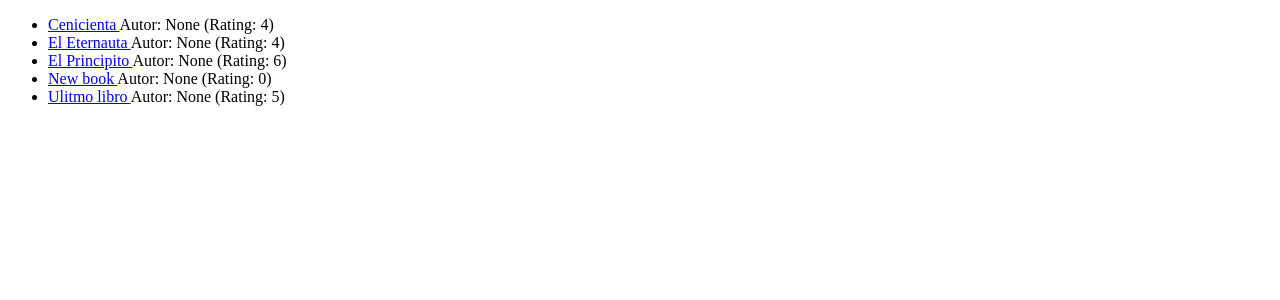
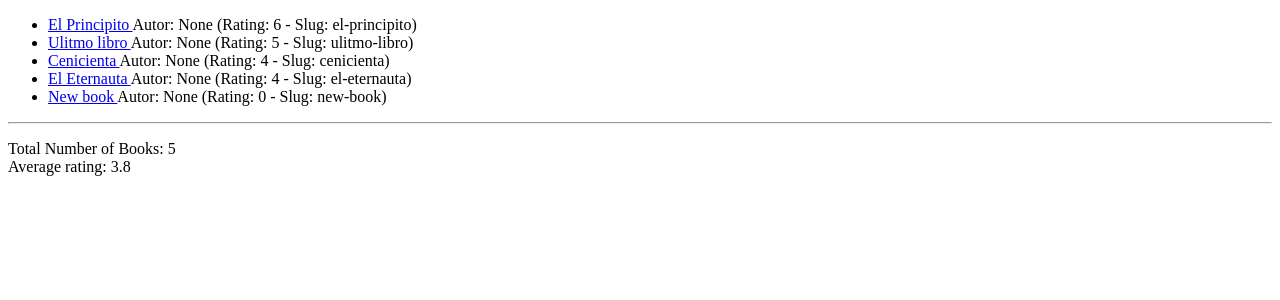
Before and after one commit to aguttero/dj_bookstore, a Django app: page / in a window 1280 px wide. Shown: the top 300 px of the page. Run offline with Django 5.2, Linux system fonts and the light colour scheme; data comes from the database, SQL or seed files in the repository; both versions use the stored data as it was after the commit.

Commit message:
complete slug and aggregation

```diff
--- a/book_store/book_outlet/models.py
+++ b/book_store/book_outlet/models.py
@@ -1,6 +1,7 @@
 from django.db import models
 from django.core.validators import MinValueValidator, MaxValueValidator
 from django.urls import reverse
+from django.utils.text import slugify
 # Create your models here.
 # check django docs for field types
 
@@ -11,9 +12,16 @@
         validators=[MinValueValidator(1), MaxValueValidator(5)])
     author = models.CharField(null=True, max_length=100)
     is_bestselling = models.BooleanField(default=False)
+    slug = models.SlugField(default="",null=False, db_index=True)
 
     def get_absolute_url(self):
-        return reverse("book_detail_url", args=[self.id])
+        return reverse("book_slug_url", args=[self.slug])
 
+    # override default save() method to autopopulate slug
+    def save(self, *args, **kwargs):
+        self.slug = slugify(self.title)
+        super().save(*args, **kwargs)
+
+    # override default __str__() method:
     def __str__(self):
         return f"{self.title}({self.rating})"
--- a/book_store/book_outlet/templates/book_outlet/index.html
+++ b/book_store/book_outlet/templates/book_outlet/index.html
@@ -11,7 +11,7 @@
       {% comment %} Alternate way
       Needs to setup def get_absolute_url(self) in Models.py Book Class and import reverse in models.py
       {% endcomment %}
-      <a href="{{ book.get_absolute_url }}">{{ book.title }} </a> Autor: {{ book.author}} (Rating: {{ book.rating}})
+      <a href="{{ book.get_absolute_url }}">{{ book.title }} </a> Autor: {{ book.author}} (Rating: {{ book.rating}} - Slug: {{ book.slug }})
 
       {% comment %}
       <a href=" {% url "book_detail_url" book.id %} ">{{ book.title }} </a> Autor: {{ book.author}} (Rating: {{ book.rating}})
@@ -19,4 +19,9 @@
     </li>
     {% endfor %}
   </ul>
+  <hr>
+  <p>
+    Total Number of Books: {{ total_books }} <br/>
+    Average rating: {{ average_rating.rating__avg }}
+  </p>
 {% endblock body %}
--- a/book_store/book_outlet/urls.py
+++ b/book_store/book_outlet/urls.py
@@ -4,6 +4,7 @@
 
 urlpatterns = [
     path("", views.index),
-    path("<int:book_db_id>", views.book_detail, name="book_detail_url"),
+    #path("<int:book_db_id>", views.book_detail, name="book_detail_url"),
+    path("<slug:book_db_slug>" , views.book_detail_slug, name="book_slug_url"),
     path("detail", views.detail)
 ]
--- a/book_store/book_outlet/views.py
+++ b/book_store/book_outlet/views.py
@@ -1,13 +1,18 @@
 from django.shortcuts import render, get_object_or_404
 from django.http import Http404
+from django.db.models import Avg
 
 from .models import Book
 
 # Create your views here.
 def index(request):
-    books = Book.objects.all()
+    books = Book.objects.all().order_by("-rating")
+    total_num_books = books.count()
+    avg_rating = books.aggregate(Avg("rating"))
     return render(request, "book_outlet/index.html", {
-        "books": books
+        "books": books,
+        "total_books": total_num_books,
+        "average_rating": avg_rating,
     })
 
 def book_detail(request, book_db_id):
@@ -21,6 +26,14 @@
             "book": book
         })
 
+def book_detail_slug(request, book_db_slug):
+    book = get_object_or_404(Book, slug=book_db_slug)
+    return render (request, "book_outlet/book_detail.html", {
+            "book": book
+        })
+
+
+
 ## dummy data
 def detail(request):
     return render (request, "book_outlet/book_detail.html")
--- a/book_store/book_store/settings.py
+++ b/book_store/book_store/settings.py
@@ -80,6 +80,9 @@
     }
 }
 
+# ... other settings ...
+
+DEFAULT_AUTO_FIELD = 'django.db.models.BigAutoField'
 
 # Password validation
 # https://docs.djangoproject.com/en/6.0/ref/settings/#auth-password-validators
```
Also changed, not shown: book_store/book_outlet/ztemp.py (added, +10 -0 lines), book_store/book_outlet/migrations/0003_book_slug_alter_book_id.py (added), book_store/db.sqlite3.
